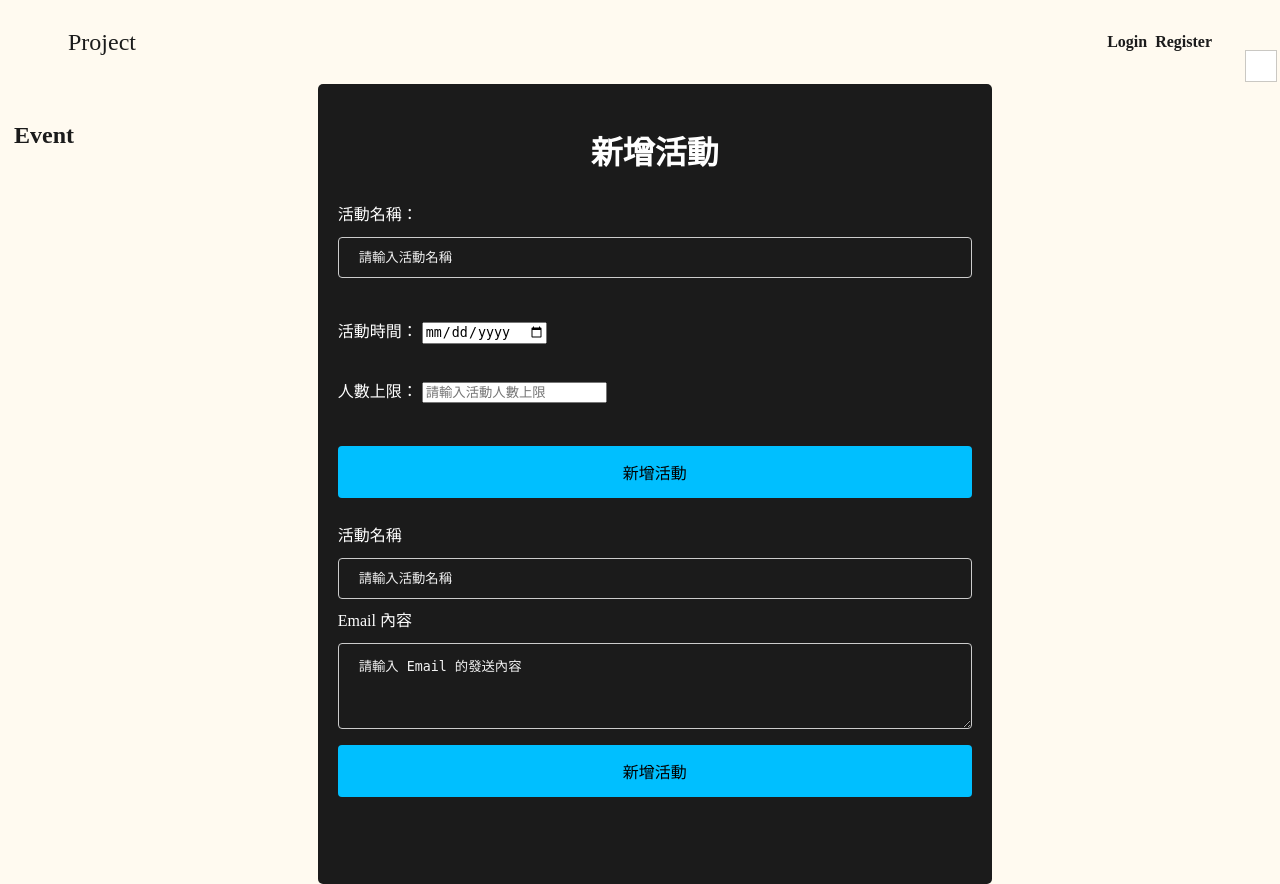
After one commit to morrischen890717/112_Web, a Django app: page /createEvent in a window 1280 px wide. The commit adds this page. Run offline with Django 4.2, Linux system fonts and the light colour scheme.

Commit message:
add createEvent page and its css

```diff
--- a/project/manage_system/forms.py
+++ b/project/manage_system/forms.py
@@ -1,4 +1,5 @@
 from django import forms
+from .models import Event
 
 class LoginForm(forms.Form):
     username = forms.CharField(
@@ -12,3 +13,18 @@ class LoginForm(forms.Form):
 # class LoginForm(forms.Form):
 #     username = forms.CharField(label='帳號', max_length=10)
 #     password = forms.CharField(label='密碼', widget=forms.PasswordInput())
+
+class EventForm(forms.ModelForm):
+    class Meta:
+        model = Event
+        fields = ['eventName', 'eventDateTime', 'max_limit']
+        labels = {
+            'eventName': '活動名稱',
+            'eventDateTime': '活動時間',
+            'max_limit': '人數上限',
+        }
+        widgets = {
+            'eventName': forms.TextInput(attrs={'class': 'form-control', 'placeholder': '請輸入活動名稱'}),
+            'eventDateTime': forms.DateInput(attrs={'type': 'date', 'class': 'form-control'}),
+            'max_limit': forms.NumberInput(attrs={'class': 'form-control', 'placeholder': '請輸入活動人數上限'}),
+        }
--- a/project/manage_system/views.py
+++ b/project/manage_system/views.py
@@ -1,7 +1,7 @@
 from django.shortcuts import render, redirect
 from django.contrib import messages
 from .models import Event, User
-from .forms import LoginForm
+from .forms import LoginForm, EventForm
 from django.contrib.auth.forms import UserCreationForm
 from django.contrib.auth import authenticate, login, logout
 from django.contrib.auth.decorators import login_required
@@ -80,3 +80,13 @@ def log_out(request):
     logout(request)
     messages.add_message(request, messages.INFO, "成功登出")
     return redirect('/')
+
+def createEvent(request):
+    form = EventForm()
+    return render(request, 'createEvent.html', locals())
+
+def saveNewEvent(request):
+    form = EventForm(request.POST)
+    if form.is_valid():
+        form.save()
+    return redirect('eventPage/')
--- a/project/project/urls.py
+++ b/project/project/urls.py
@@ -16,7 +16,7 @@ Including another URLconf
 """
 from django.contrib import admin
 from django.urls import path
-from manage_system.views import homepage, eventPage, participantPage, sign_in, register, log_out
+from manage_system.views import homepage, eventPage, participantPage, sign_in, register, log_out, createEvent, saveNewEvent
 
 urlpatterns = [
     path("admin/", admin.site.urls),
@@ -25,5 +25,7 @@ urlpatterns = [
     path("participantPage/<str:eventName>", participantPage),
     path('register/', register),
     path('login/', sign_in),
-    path('logout', log_out, name='Logout')
+    path('logout', log_out, name='Logout'),
+    path('createEvent', createEvent),
+    path('createEvent/saveNewEvent', saveNewEvent),
 ]
--- /dev/null
+++ b/project/static/css/createEvent/dark.css
@@ -0,0 +1,46 @@
+h1 {
+    text-align: center;
+    margin-bottom: 20px;
+}
+
+div.main-content {
+  border-radius: 5px;
+  background-color: #f2f2f2;
+  padding: 20px;
+}
+
+header, label {
+  color: black;
+}
+
+input[type="text"],
+textarea {
+  width: 100%;
+  color: white;
+  background-color: black;
+  padding: 12px 20px;
+  margin: 8px 0;
+  display: inline-block;
+  border: 1px solid #ccc;
+  border-radius: 4px;
+  box-sizing: border-box;
+}
+
+input[type="submit"], button {
+  width: 100%;
+  background-color: #4caf50;
+  color: white;
+  padding: 14px 20px;
+  margin: 8px 0;
+  border: none;
+  border-radius: 4px;
+  cursor: pointer;
+}
+
+input[type="submit"]:hover, button:hover {
+  background-color: #45a049;
+}
+
+input[type="text"]::placeholder, textarea::placeholder {
+  color: #f2f2f2;
+}
--- /dev/null
+++ b/project/static/css/createEvent/light.css
@@ -0,0 +1,47 @@
+h1 {
+    text-align: center;
+    margin-bottom: 20px;
+}
+
+div.main-content {
+  border-radius: 5px;
+  background-color: #1b1b1b;
+  padding: 20px;
+}
+
+header, label {
+  color: white;
+}
+
+input[type="text"],
+textarea {
+  width: 100%;
+  color: white;
+  background-color: #1b1b1b;
+  padding: 12px 20px;
+  margin: 8px 0;
+  display: inline-block;
+  border: 1px solid #ccc;
+  border-radius: 4px;
+  box-sizing: border-box;
+}
+
+input[type="submit"], button {
+  width: 100%;
+  font-size: 16px;
+  background-color: DeepSkyBlue;
+  color: black;
+  padding: 14px 20px;
+  margin: 8px 0;
+  border: none;
+  border-radius: 4px;
+  cursor: pointer;
+}
+
+input[type="submit"]:hover, button:hover {
+  background-color: LightSkyBlue;
+}
+
+input[type="text"]::placeholder, textarea::placeholder {
+  color: #f2f2f2;
+}
--- /dev/null
+++ b/project/templates/createEvent.html
@@ -0,0 +1,41 @@
+{% extends "base.html" %}
+{% load static %}
+{% block extra-css %}
+  <link rel="stylesheet" href="{% static "css/createEvent/light.css" %}"/>
+  <link rel="stylesheet" href="{% static "css/createEvent/dark.css" %}" id="darkTheme" disabled/>
+{% endblock %}
+{% block main-wrapper %}
+<div class="main-content">
+  <header><h1>新增活動</h1></header>
+  <section id="new-event">
+    <form method="post">
+        {% csrf_token %}
+        {{ form.as_p }}
+        <button type="submit">新增活動</button>
+    </form>
+  </section>
+  <section id="new-event">
+    <form action="/eventPage" method="get">
+      <label for="event-name">活動名稱</label>
+      <br />
+      <input
+        type="text"
+        id="event-name"
+        name="event-name"
+        placeholder="請輸入活動名稱"
+        value=""
+      />
+      <br />
+      <label for="email-text">Email 內容</label>
+      <br />
+      <textarea
+        id="email-text"
+        rows="4"
+        cols="50"
+        placeholder="請輸入 Email 的發送內容"
+      ></textarea>
+      <input type="submit" value="新增活動" />
+    </form>
+  </section>
+</div>
+{% endblock %}
--- a/project/templates/participantPage.html
+++ b/project/templates/participantPage.html
@@ -13,6 +13,7 @@
           <th>Status</th>
           <th>Name</th>
           <th>Email</th>
+          <th>Action</th>
         </tr>
       </thead>
       <form>
```
Also changed, not shown: project/templates/eventPage.html (+4 -22 lines).
